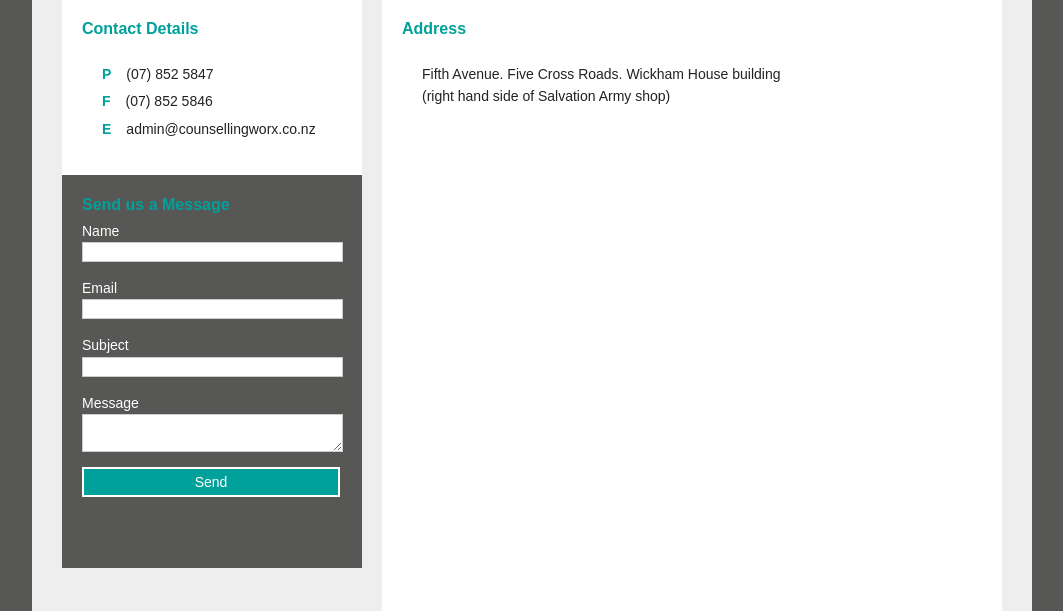
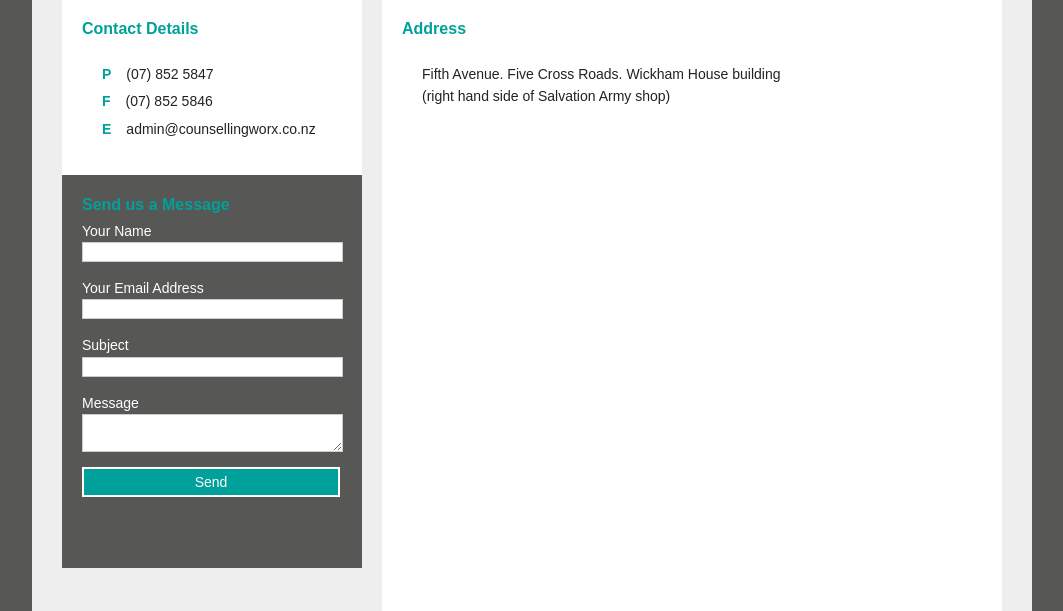
Before and after one commit to jake-nz/infuse, a Python web app: template website/templates/index.html in a window 1280 px wide. Shown: the part 2746-3357 px from the top of the page, without its empty margins (108-1171 px from the left). Run offline with Jinja, Linux system fonts and the light colour scheme; the template is opened without the code that fills it, so the values that code supplies are empty; some libraries are stand-ins or nearby versions.

Commit message:
contact form adjustment

```diff
--- a/website/templates/index.html
+++ b/website/templates/index.html
@@ -215,11 +215,11 @@ Our Counsellors are able to work with a wide range of issues, and can access a v
                 <input type="hidden" value="c1e3944270" name="key">
 
                 <p>
-                    <label for="name">Name </label>
+                    <label for="name">Your Name </label>
                     <input type="text" name="name" class="required">
                 </p>
                 <p>
-                    <label for="email">Email </label>
+                    <label for="email">Your Email Address </label>
                     <input type="text" name="email" class="required email">
                 </p>
                 <p>
```
